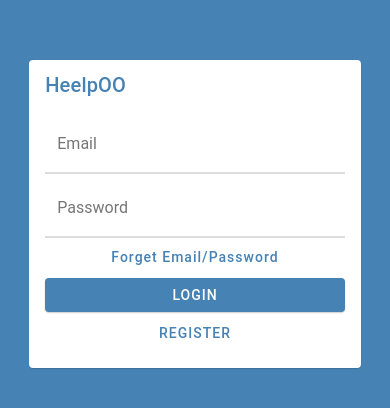
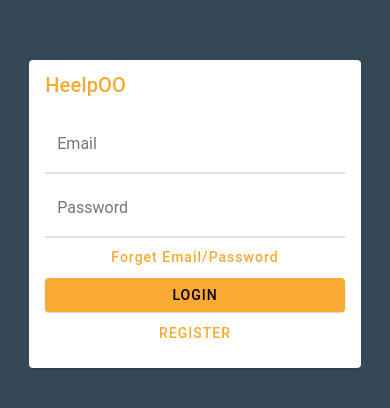
Before and after one commit to Ahmedbizo/DriveIt, a React Native app: screen / in a window 390 px wide. Shown: the part 208-616 px from the top of the page. Built offline with nearby package versions, Linux system fonts and the light colour scheme.

Commit message:
start bulding regiter screen

```diff
--- a/App.style.ts
+++ b/App.style.ts
@@ -4,7 +4,7 @@ export const them = {
     ...DefaultTheme,
     colors: {
         ...DefaultTheme.colors,
-        primary: '#4682b4',
+        primary: '#F9AA33',
         background: "transparent"
     }
 }
--- a/app/screens/login/login.style.ts
+++ b/app/screens/login/login.style.ts
@@ -7,14 +7,14 @@ export const LoginStyle = StyleSheet.create ({
          justifyContent: 'center',
          alignItems: 'center',
          flexDirection:'row',
-         backgroundColor: '#4682b4'
+         backgroundColor: '#344955'
      },
      view: {
          width: "85%"
      },
      cardTitle: {
 
-         color: '#4682b4'
+         color: '#F9AA33'
 
      },
      cardButton: {
```
Also changed, not shown: app/screens/register/register.screen.tsx (added, +18 -0 lines).
